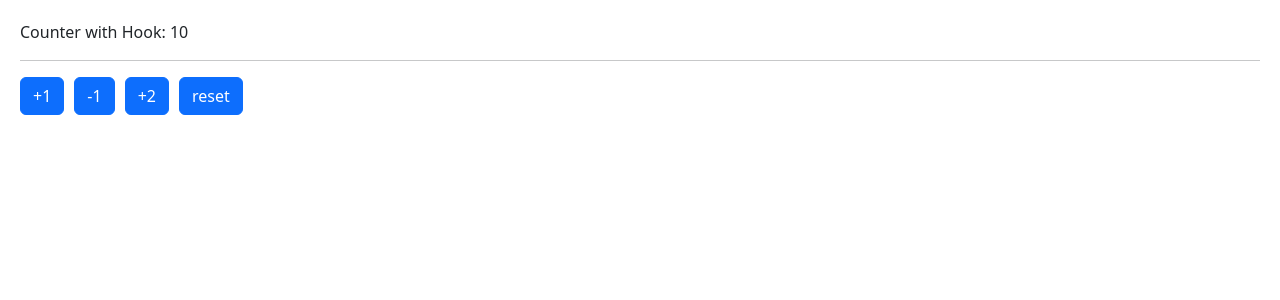
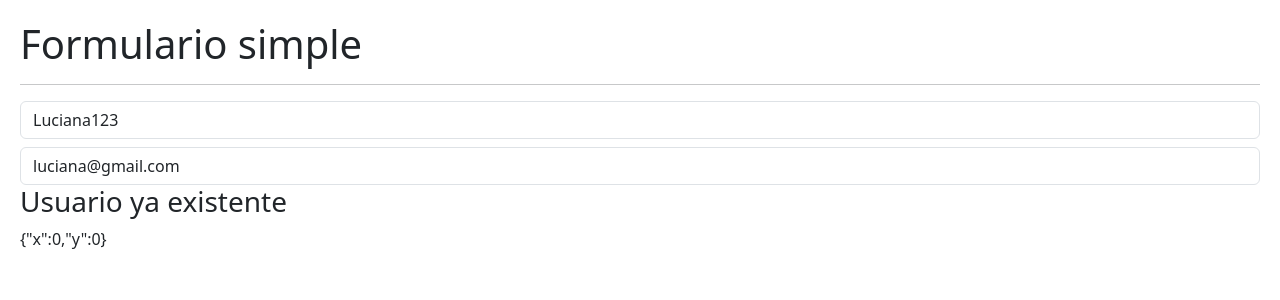
Before and after one commit to LuuHolz/03-hook-app, a React (Vite) app: page / in a window 1280 px wide. Shown: the top 300 px of the page. Built offline with nearby package versions, Linux system fonts and the light colour scheme.

Commit message:
[FEAT] useEffect: simpleForm

```diff
--- /dev/null
+++ b/src/02-useEfffect/Message.tsx
@@ -0,0 +1,36 @@
+import { useEffect, useState } from "react"
+
+const Message = () => {
+
+    const [coords, setCoords] = useState({x: 0, y: 0});
+
+
+    useEffect(() => {
+
+        const onMouseMove = ({ x, y}: { x: number, y: number}) => {
+            // const coords = { x, y};
+            setCoords({ x, y});
+        }
+
+        window.addEventListener( 'mousemove', onMouseMove);
+        // console.log( 'Muestro mensaje entonces activo mousemove')
+
+
+    //limpieza
+    return () => {
+
+        window.removeEventListener( 'mousemove', onMouseMove);
+        // console.log( 'El mensaje no se muestra,entonces remuevo el mousemove')
+    }
+    }, []);
+
+
+  return (
+    <>
+        <h3>Usuario ya existente</h3>
+        { JSON.stringify( coords) }
+    </>
+  )
+}
+
+export  { Message }
--- /dev/null
+++ b/src/02-useEfffect/SimpleForm.jsx
@@ -0,0 +1,64 @@
+import { useEffect, useState } from "react";
+import { Message } from '../02-useEfffect/Message';
+
+const SimpleForm = () => {
+
+    const [formState, setFormState] = useState({
+        username: 'Luciana123',
+        email: 'luciana@gmail.com'
+    });
+
+    const { username, email } = formState;
+
+    const onInputCahnge = ({ target }) => {
+        const { name, value } = target;
+        console.log( name, value)
+
+        setFormState({
+            ...formState,
+            [ name ] : value
+        })
+    }
+
+    useEffect( () => {
+            // console.log('useEffect llamado una unica vez []')
+        }, []);
+
+    useEffect( () => {
+            // console.log('useEffect cambia si se modifica el estado')
+        }, [formState]);
+
+   useEffect( () => {
+            // console.log('useEffect cambia si se modifica el {valor: email}')
+        }, [email]);
+
+  return (
+    <>
+        <h1>Formulario simple</h1>
+
+        <hr />
+        <input
+            type="text"
+            className="form-control"
+            placeholder="Username"
+            name="username"
+            value={ username }
+            onChange={ onInputCahnge }
+        />
+
+        <input
+            type="email"
+            className="form-control mt-2"
+            placeholder="luciana@gmail.com"
+            name="email"
+            value={ email }
+            onChange={ onInputCahnge }
+        />
+
+        { (username === 'Luciana123') && <Message/> }
+
+    </>
+  )
+}
+
+export { SimpleForm }
--- a/src/main.tsx
+++ b/src/main.tsx
@@ -3,10 +3,11 @@ import ReactDOM from 'react-dom/client';
 import './styles/index.scss';
 // import { CounterApp } from './01-useState/CounterApp.tsx';
 // import { HooksApp } from './pages/HooksApp';
-import { CounterWithCustomHook } from './01-useState/CounterWithCustomHook';
+// import { CounterWithCustomHook } from './01-useState/CounterWithCustomHook';
+import { SimpleForm } from './02-useEfffect/SimpleForm';
 
 ReactDOM.createRoot(document.getElementById('root')!).render(
   <React.StrictMode>
-    < CounterWithCustomHook/>
+    <SimpleForm/>
   </React.StrictMode>,
 )
```
